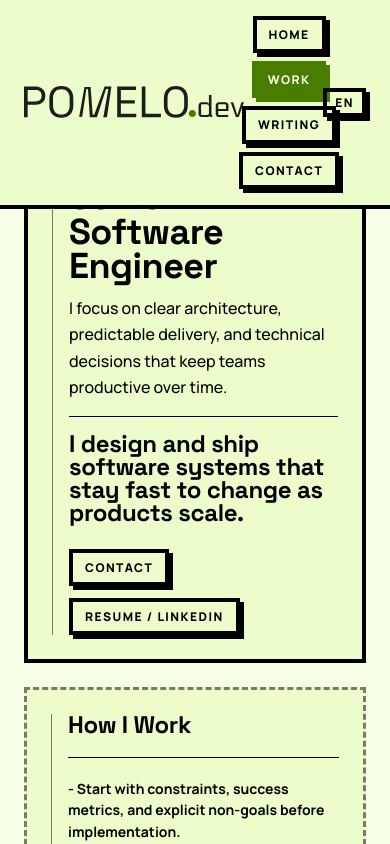
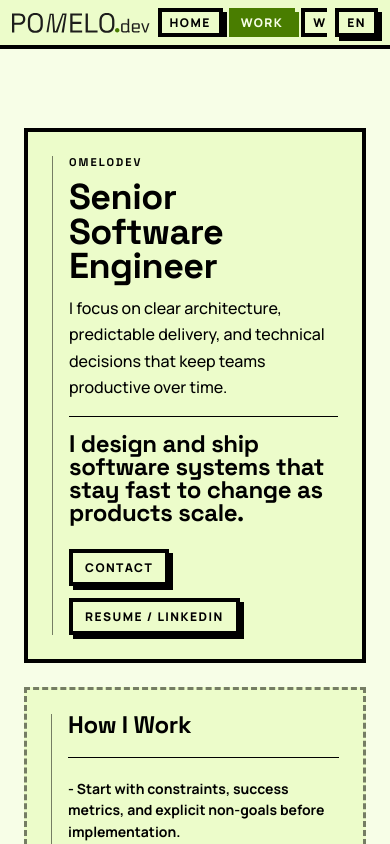
Before and after one commit to melloirl/pomelo, a Vue app: page / in a window 390 px wide. Shown: the top 844 px of the page. Built offline with nearby package versions, Linux system fonts and the light colour scheme.

Commit message:
feat: proper mobile header

```diff
--- a/src/App.vue
+++ b/src/App.vue
@@ -68,7 +68,7 @@ const currentYear = new Date().getFullYear()
 </script>
 
 <template>
-  <div class="flex min-h-screen flex-col bg-lime-50 text-black">
+  <div class="flex min-h-screen min-h-dvh flex-col bg-lime-50 text-black">
     <AppHeader :links="links" :active-hash="activeHash" :on-hash-click="onHashClick" />
 
     <main class="mx-auto w-full max-w-6xl flex-1 px-6 pb-10 pt-32 sm:pb-14 sm:pt-36">
--- a/src/components/AppFooter.vue
+++ b/src/components/AppFooter.vue
@@ -6,7 +6,7 @@ const { t } = useI18n()
 </script>
 
 <template>
-  <footer class="mt-20 bg-lime-100" aria-label="Site footer">
+  <footer class="mt-auto bg-lime-100 pt-10 sm:pt-20" aria-label="Site footer">
     <div class="mx-auto w-full max-w-6xl px-6 py-5 text-left">
       <p class="type-evidence-label">{{ t('appFooter.licenseLabel') }}</p>
 
--- a/src/components/AppHeader.vue
+++ b/src/components/AppHeader.vue
@@ -32,27 +32,29 @@ const { t } = useI18n()
 
 <template>
   <header class="fixed inset-x-0 top-0 z-50 border-black border-b stroke-b-strong bg-lime-100">
-    <div class="mx-auto grid w-full max-w-6xl grid-cols-[1fr_auto_1fr] items-center gap-3 px-6 py-4">
+    <div class="mx-auto grid w-full max-w-6xl grid-cols-[auto_1fr_auto] items-center gap-2 px-3 py-2 sm:grid-cols-[1fr_auto_1fr] sm:gap-3 sm:px-6 sm:py-4">
       <a
         href="#home"
-        :class="['justify-self-start', ENABLE_POMELO_LOGO_RAINBOW_CYCLE && 'logo-hover-trigger']"
+        :class="['min-w-0 justify-self-start', ENABLE_POMELO_LOGO_RAINBOW_CYCLE && 'logo-hover-trigger']"
         :aria-label="t('header.home')"
         @click="handleHashClick('home', $event)"
       >
         <PomeloLogo
           :full-color="ENABLE_POMELO_LOGO_RAINBOW_CYCLE"
-          class="h-8 w-auto text-lime-700"
+          class="h-5 w-auto text-lime-700 sm:h-8"
           :class="ENABLE_POMELO_LOGO_RAINBOW_CYCLE && 'logo-rainbow-on-hover'"
           aria-label="omelodev"
           role="img"
         />
       </a>
 
-      <nav aria-label="Primary" class="min-w-0">
-        <ul class="flex flex-wrap items-center justify-center gap-2 sm:gap-3">
+      <nav aria-label="Primary" class="min-w-0 overflow-x-auto">
+        <ul class="flex min-w-max flex-nowrap items-center justify-start gap-1.5 sm:min-w-0 sm:flex-wrap sm:justify-center sm:gap-3">
           <li v-for="link in props.links" :key="link.hash">
             <AppButton
               :href="`#${link.hash}`"
+              size="compact"
+              class="sm:px-3 sm:py-2"
               :active="props.activeHash === link.hash"
               @click="handleHashClick(link.hash, $event)"
             >
```
